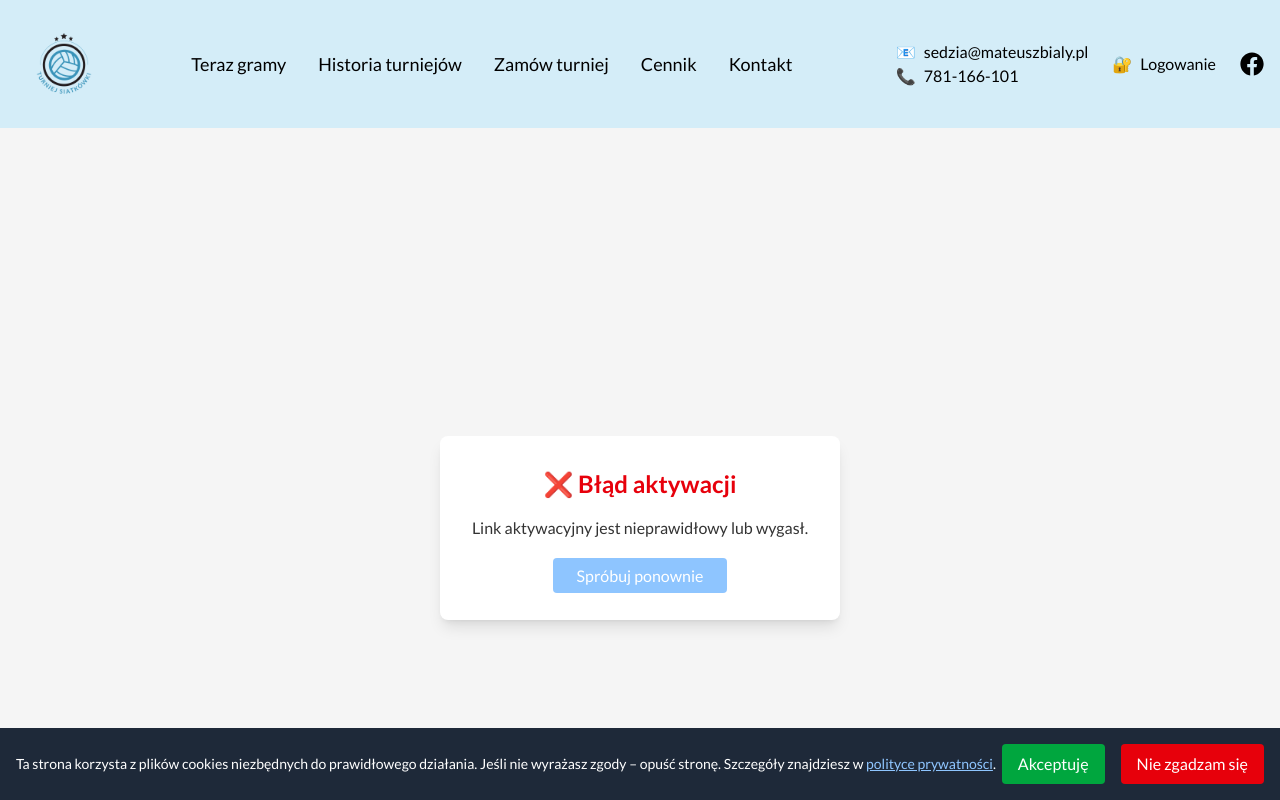
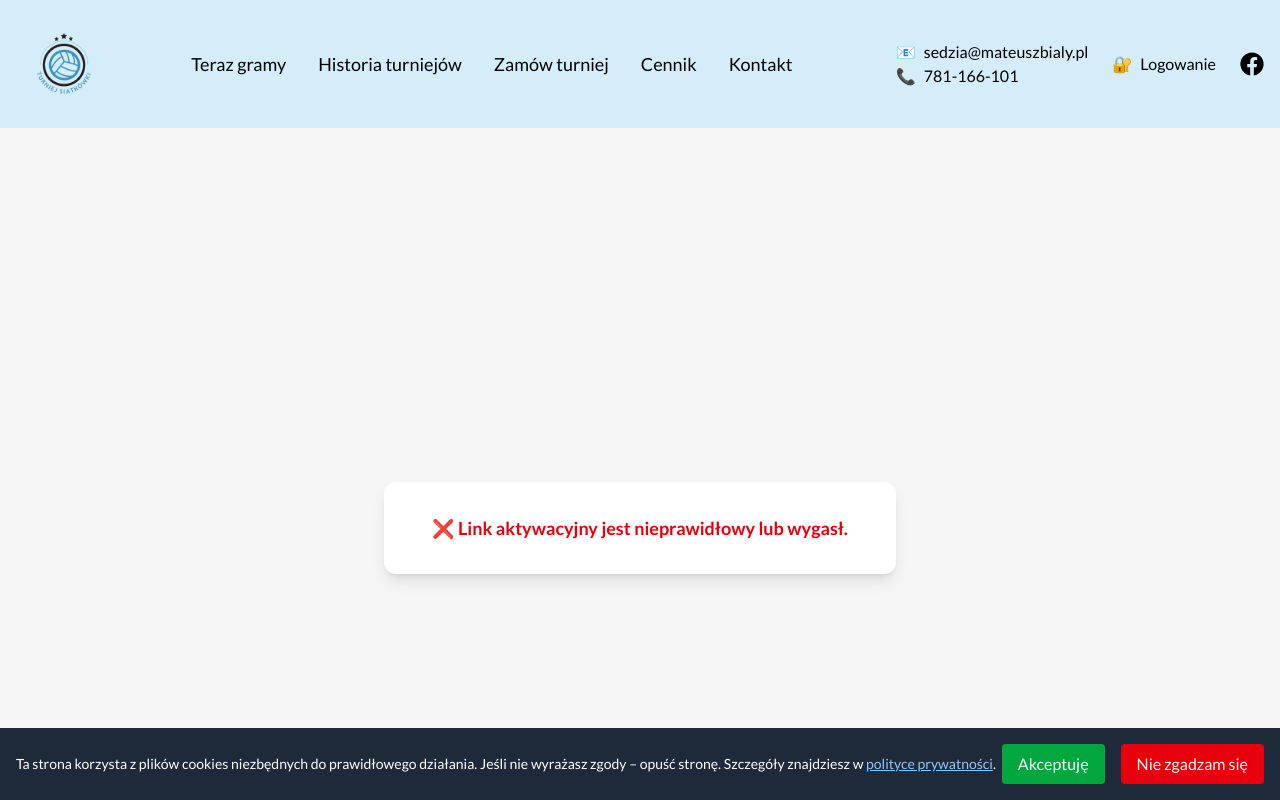
Before and after one commit to MateuszBialy7261/turniejsiatkowki, a Next.js app: page /activated in a window 1280 px wide. Shown: the top 800 px of the page. Built offline with nearby package versions, Linux system fonts and the light colour scheme.

Commit message:
Zmiana działania aktywacji konta

```diff
--- /dev/null
+++ b/src/app/activated/ActivatedContent.js
@@ -0,0 +1,42 @@
+"use client";
+
+import { useSearchParams, useRouter } from "next/navigation";
+import { useEffect } from "react";
+
+export default function ActivatedContent() {
+  const searchParams = useSearchParams();
+  const router = useRouter();
+  const status = searchParams.get("status");
+
+  useEffect(() => {
+    if (status === "success") {
+      // przekierowanie po 5 sekundach
+      const timer = setTimeout(() => {
+        router.push("/login");
+      }, 5000);
+
+      return () => clearTimeout(timer);
+    }
+  }, [status, router]);
+
+  return (
+    <div className="min-h-screen flex items-center justify-center bg-[#f5f5f5]">
+      <div className="bg-white p-8 rounded-xl shadow-lg w-full max-w-lg text-center">
+        {status === "success" ? (
+          <>
+            <p className="text-green-600 font-semibold text-lg">
+              ✅ Twoje konto zostało aktywowane! Możesz się teraz zalogować.
+            </p>
+            <p className="text-gray-600 text-sm mt-2">
+              Za chwilę zostaniesz przekierowany do logowania...
+            </p>
+          </>
+        ) : (
+          <p className="text-red-600 font-semibold text-lg">
+            ❌ Link aktywacyjny jest nieprawidłowy lub wygasł.
+          </p>
+        )}
+      </div>
+    </div>
+  );
+}
--- a/src/app/activated/page.js
+++ b/src/app/activated/page.js
@@ -1,38 +1,12 @@
 "use client";
 
-import { useSearchParams } from "next/navigation";
+import { Suspense } from "react";
+import ActivatedContent from "./ActivatedContent";
 
-export default function ActivatedPage() {
-  const searchParams = useSearchParams();
-  const status = searchParams.get("status");
-
+export default function Page() {
   return (
-    <div className="min-h-screen flex items-center justify-center bg-[#f5f5f5] p-6">
-      <div className="bg-white shadow-lg rounded-lg p-8 text-center max-w-md">
-        {status === "success" ? (
-          <>
-            <h2 className="text-2xl font-bold text-green-600 mb-4">✅ Konto aktywowane!</h2>
-            <p className="mb-6">Twoje konto zostało pomyślnie aktywowane. Możesz się teraz zalogować.</p>
-            <a
-              href="/login"
-              className="bg-blue-300 text-white px-6 py-2 rounded hover:bg-blue-400 transition"
-            >
-              Przejdź do logowania
-            </a>
-          </>
-        ) : (
-          <>
-            <h2 className="text-2xl font-bold text-red-600 mb-4">❌ Błąd aktywacji</h2>
-            <p className="mb-6">Link aktywacyjny jest nieprawidłowy lub wygasł.</p>
-            <a
-              href="/register"
-              className="bg-blue-300 text-white px-6 py-2 rounded hover:bg-blue-400 transition"
-            >
-              Spróbuj ponownie
-            </a>
-          </>
-        )}
-      </div>
-    </div>
+    <Suspense fallback={<p className="text-center mt-10">Ładowanie...</p>}>
+      <ActivatedContent />
+    </Suspense>
   );
 }
```
